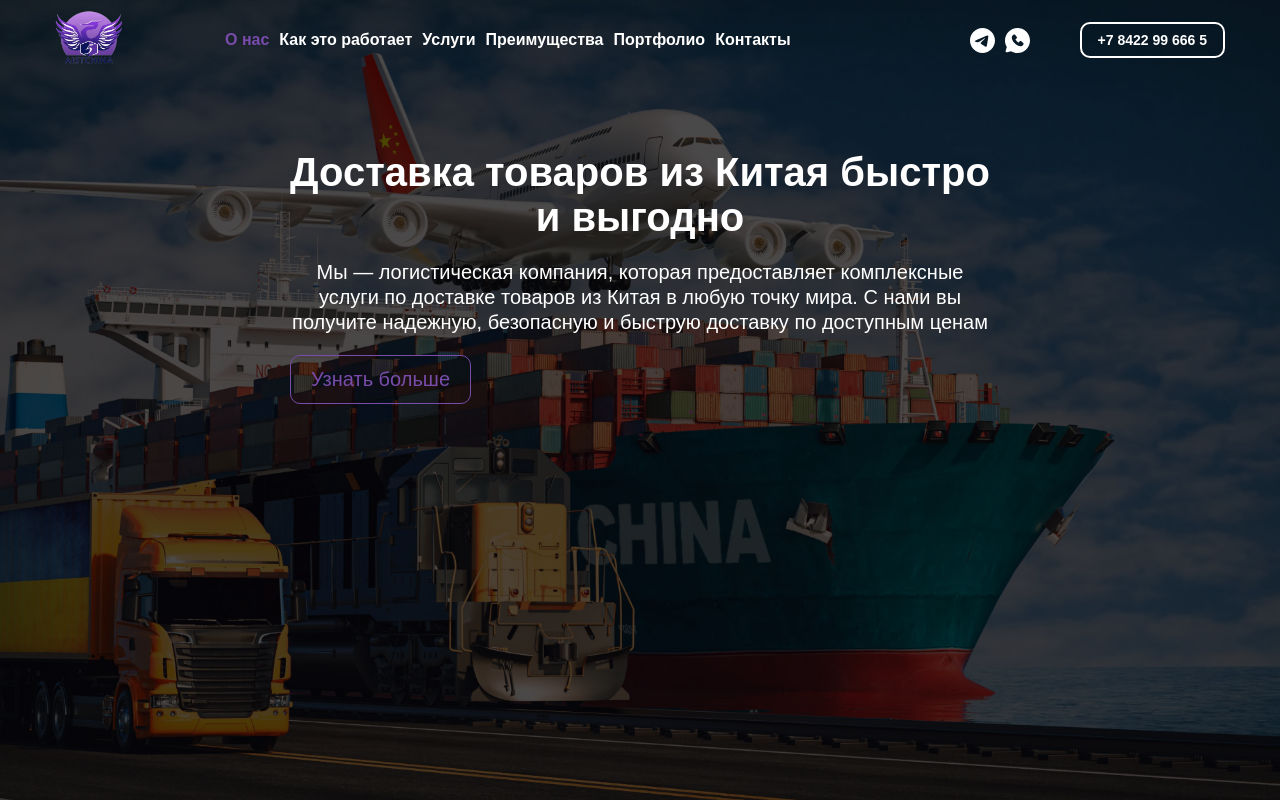
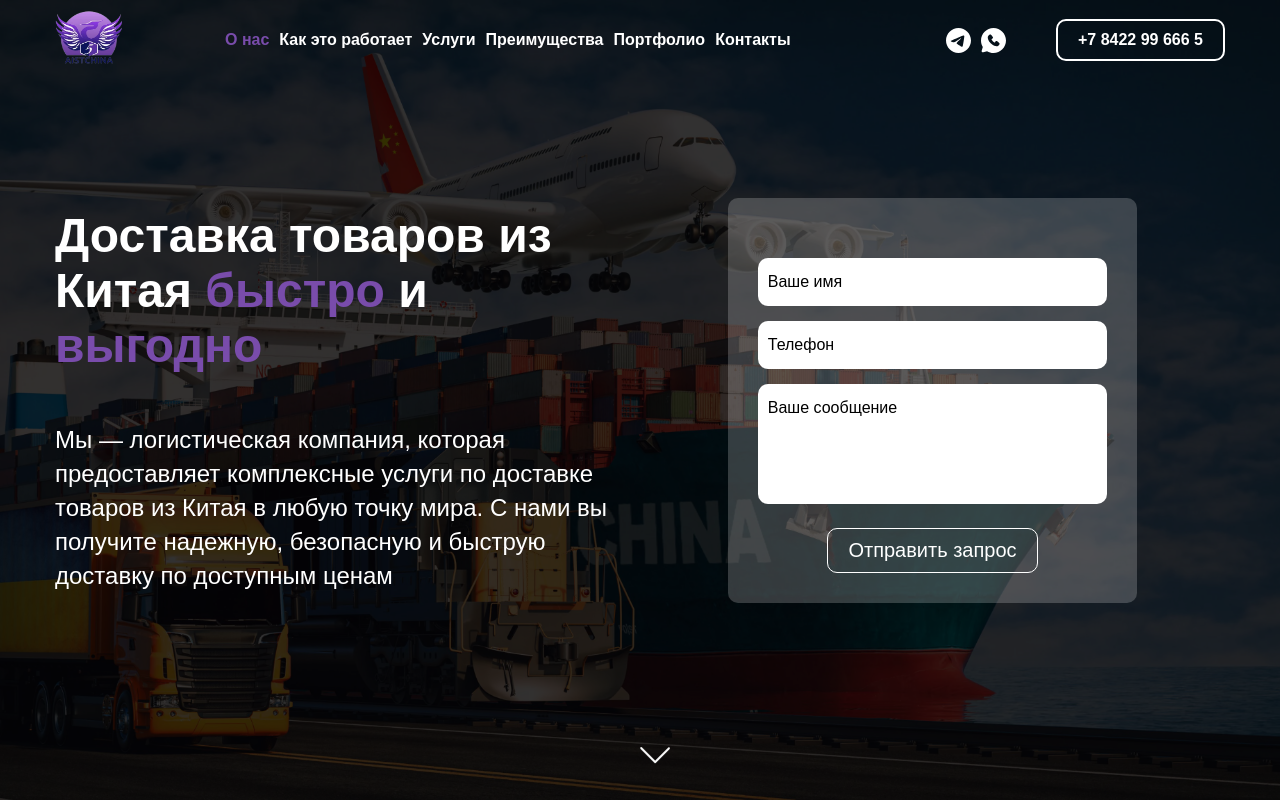
Before and after one commit to AntonYermakovich/aistchina, a plain HTML site: page index.html in a window 1280 px wide. Shown: the top 800 px of the page. Drawn offline with Linux system fonts and the light colour scheme; a web font is replaced by a local one.

Commit message:
update section hero

```diff
--- a/assets/css/scss/_default.scss
+++ b/assets/css/scss/_default.scss
@@ -57,6 +57,10 @@ ul {
 .text {
   font-family: "PT sans", sans-serif;
   color: #6b6b6c;
+}
+
+.primary {
+  color: var(--primary-color);
 }
 
 .title {
--- a/assets/css/scss/_footer.scss
+++ b/assets/css/scss/_footer.scss
@@ -2,7 +2,7 @@
   width: 100%;
   padding: 50px 0;
   box-shadow: 0 0 10px rgba(0, 0, 0, 0.3);
-  background: #794cab;
+  background: var(--primary-2);
   color: #fff;
 
   &__container {
--- a/assets/css/scss/_future.scss
+++ b/assets/css/scss/_future.scss
@@ -1,6 +1,6 @@
 .future {
   padding-bottom: 50px;
-  padding: 50px 0;
+  padding: 100px 0;
 
   &__container {
     position: relative;
--- a/assets/css/scss/_header.scss
+++ b/assets/css/scss/_header.scss
@@ -120,8 +120,8 @@
     margin-left: 50px;
     background: transparent;
     border-radius: 10px;
-    padding: 8px 16px;
-    font-size: 14px;
+    padding: 10px 20px;
+    font-size: 16px;
     font-weight: 600;
     transition: .15s;
     color: #fff;
--- a/assets/css/scss/_hero.scss
+++ b/assets/css/scss/_hero.scss
@@ -1,55 +1,101 @@
 .hero {
-  padding: 150px 0 ;
+  padding: 150px 0;
   position: relative;
-  background: url('../img/bg-hero.webp') no-repeat bottom center / cover;
+  background: url("../img/bg-hero.webp") no-repeat bottom center / cover;
   color: #fff;
   height: 100vh;
   z-index: 1;
   margin-top: -80px;
 
+  &__arrow {
+    position: absolute;
+    bottom: 30px;
+    left: 50%;
+    width: 30px;
+    height: 30px;
+
+    img {
+      width: 100%;
+      height: 100%;
+      transition: .15s;
+      animation: translateArrow 1s infinite;
+
+      &:hover {
+        opacity: .8;
+      }
+    }
+  }
+
   &::after {
-    content: '';
+    content: "";
     position: absolute;
     top: 0;
     left: 0;
     width: 100%;
     height: 100%;
-    background: rgba(0,0,0,.7);
+    background: rgba(0, 0, 0, 0.8);
     z-index: -1;
   }
 
   &__container {
+    display: grid;
+    grid-template-columns: 1fr 1fr;
     height: 100%;
+    place-items: center;
   }
 
   &__info {
     display: grid;
-    gap: 20px;
-    max-width: 700px;
-    margin: 0 auto;
-    text-align: center;
+    gap: 50px;
 
     h1 {
       font-weight: 600;
-      font-size: 40px;
+      font-size: 48px;
     }
 
     p {
-      font-size: 20px;
+      font-size: 24px;
       line-height: 25px;
       color: #fff;
-    }
-
-    a {
-      font-size: 20px;
+      line-height: 34px;
     }
   }
 
-  // &__img {
-  //   width: 100%;
-  //   height: 505px;
-  //   display: block;
-  //   background: url("../img/hero.webp") no-repeat left bottom;
-  //   border-radius: 20px;
-  // }
+  &__form {
+    background: rgba(255,255,255,.2);
+    padding: 30px;
+    border-radius: 10px;
+    width: 70%;
+
+    .form {
+      width: 100%;
+      input, textarea {
+        background: #fff;
+        color: #000;
+        border: none;
+        font-size: 16px;
+      }
+
+      label {
+        color: #000;
+        font-size: 16px;
+      }
+      button {
+        color: #fff;
+        border-color: #fff;
+      }
+    }
+  }
 }
+
+@keyframes translateArrow {
+  0% {
+    transform: translateY(0);
+  }
+  50% {
+    transform: translateY(5px);
+  }
+  100% {
+    transform: translateY(0);
+  }
+}
--- a/index.html
+++ b/index.html
@@ -64,19 +64,43 @@
     <section class="section hero" id="hero">
       <div class="hero__container container">
         <div class="hero__info">
-          <h1>Доставка товаров из Китая быстро и выгодно</h1>
+          <h1>Доставка товаров из Китая <span class="primary">быстро</span> и <span class="primary">выгодно</span></h1>
           <p class="text">
             Мы — логистическая компания, которая предоставляет комплексные
             услуги по доставке товаров из Китая в любую точку мира. С нами вы
             получите надежную, безопасную и быструю доставку по доступным ценам
           </p>
-          <a href="#works" class="btn">Узнать больше</a>
         </div>
-        <!-- <div class="hero__img"></div> -->
+        <div class="hero__form">
+          <form class="form form__call">
+            <div class="form__field">
+              <input name="name" type="text" placeholder=" " id="name" />
+              <label for="name">Ваше имя</label>
+            </div>
+            <div class="form__field">
+              <input name="phone" type="text" placeholder=" " id="phone" />
+              <label for="phone">Телефон</label>
+            </div>
+            <div class="form__field">
+              <textarea
+                rows="5"
+                name="message"
+                placeholder=" "
+                id="message"
+              ></textarea>
+              <label for="message">Ваше сообщение</label>
+            </div>
+            <button>Отправить запрос</button>
+          </form>
+        </div>
+
+        <a href="#future" class="hero__arrow">
+          <img src="./assets/img/arrow-down.svg" alt="Icon">
+        </a>
       </div>
     </section>
 
-    <section class="future">
+    <section class="future" id="future">
       <div class="future__container container">
         <div class="future__list">
           <div class="future__item">
```
Also changed, not shown: assets/css/main.css, assets/img/arrow-down.svg (added), 1 other file.
